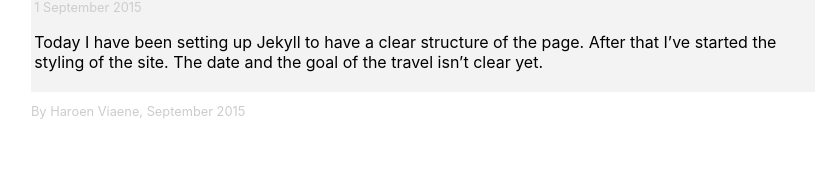
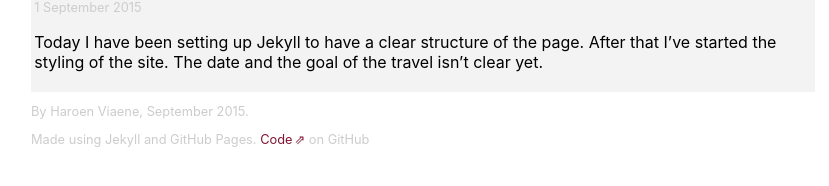
Before and after one commit to Haroenv/trip, a Jekyll site: the page built from index.md, in a window 1280 px wide. Shown: the part 441-627 px from the top of the page, without its empty margins (217-1046 px from the left). Built offline with Jekyll 4.4.1, drawn with Linux system fonts in a browser that asks for light colours.

Commit message:
add stuff to footer

```diff
--- a/_includes/footer.html
+++ b/_includes/footer.html
@@ -1,6 +1,7 @@
 
 <footer>
-	<p>By Haroen Viaene, September 2015</p>
+	<p>By Haroen Viaene, September 2015.</p>
+	<p>Made using Jekyll and GitHub Pages. <a href="https://github.com/haroenv/trip" class="ext">Code</a> on GitHub</p>
 </footer>
 </body>
 </html>
```
